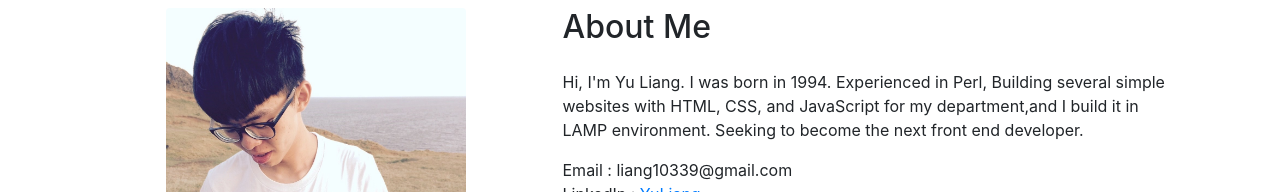
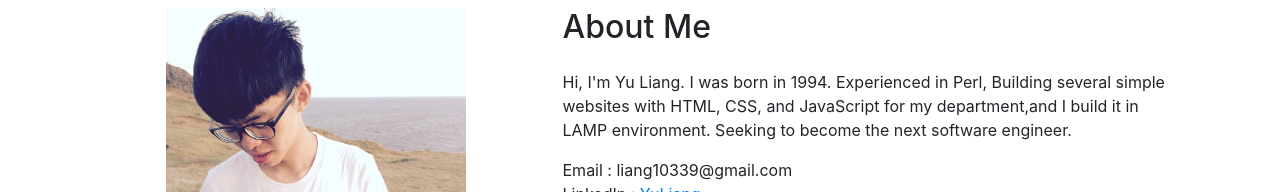
Before and after one commit to liang10339/mywebsite, a React (Create React App) app: page / in a window 1280 px wide. Shown: the part 120-312 px from the top of the page. Built offline with nearby package versions, Linux system fonts and the light colour scheme; a web font is replaced by a local one.

Commit message:
Update page.js

```diff
--- a/src/pages.js
+++ b/src/pages.js
@@ -15,7 +15,7 @@ const About = () => {
 
                 <div className="col-12 col-md-7">
                     <h2 className="mt-5 mb-4">About Me</h2>
-                    <p> Hi, I'm Yu Liang. I was born in 1994. Experienced in Perl, Building several simple websites with HTML, CSS, and JavaScript for my department,and I build it in LAMP environment. Seeking to become the next front end developer. </p>
+                    <p> Hi, I'm Yu Liang. I was born in 1994. Experienced in Perl, Building several simple websites with HTML, CSS, and JavaScript for my department,and I build it in LAMP environment. Seeking to become the next software engineer. </p>
                     <p> Email : liang10339@gmail.com <br />
                      LinkedIn : <a href="https://www.linkedin.com/in/yuliang-lnh21645/"> YuLiang</a>
                     </p>
```
